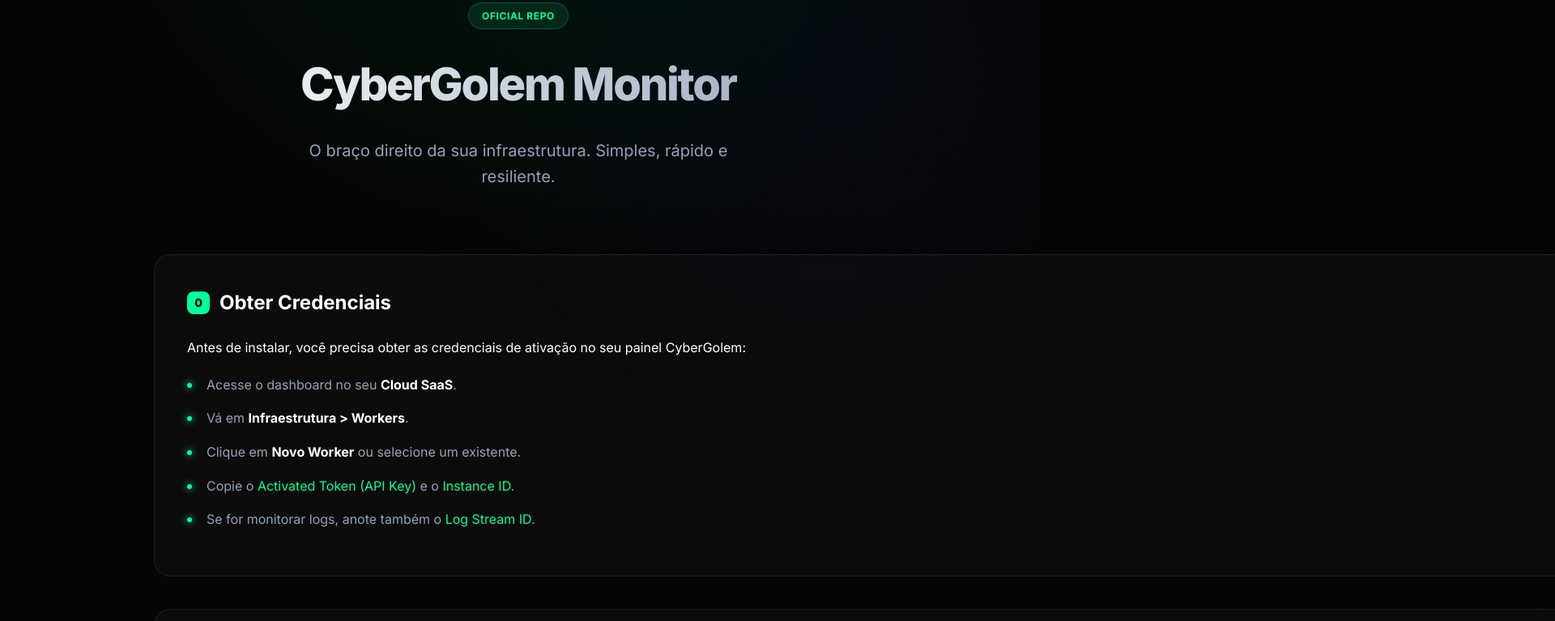
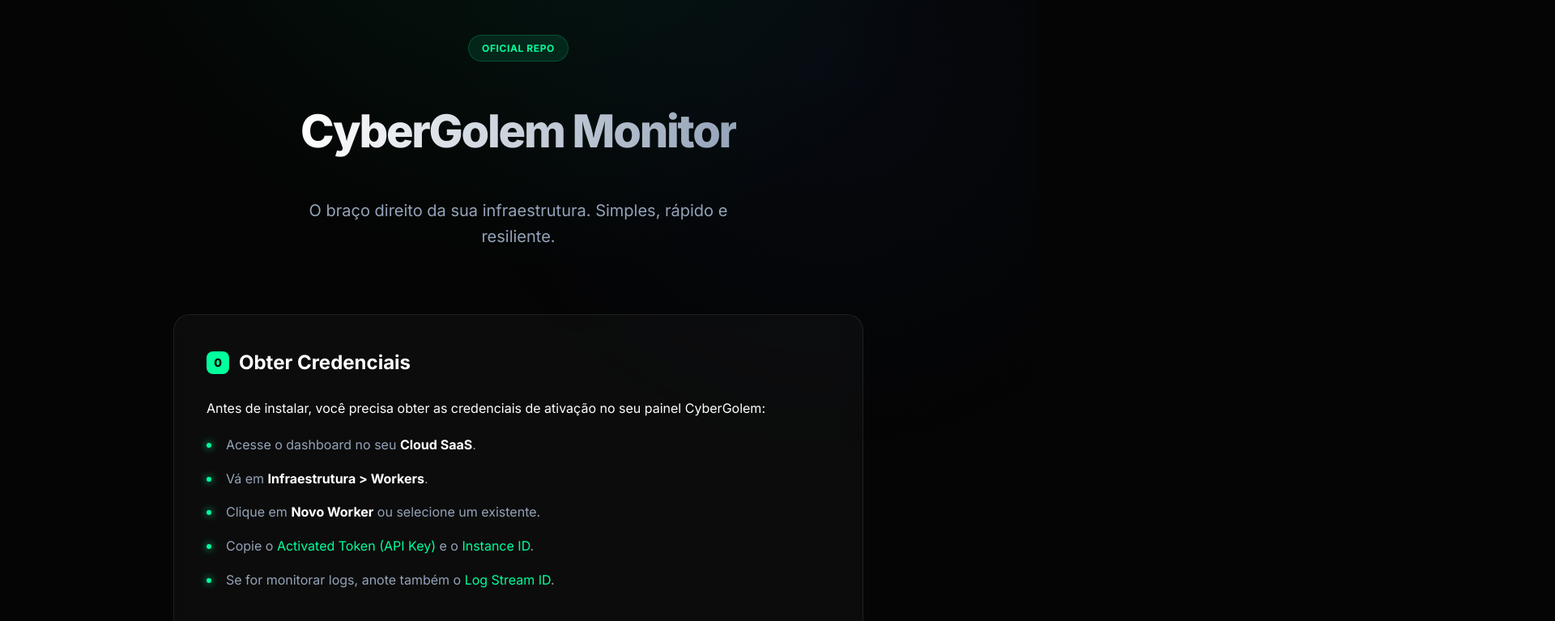
Before and after one commit to cybergolembr/monitor-worker-apt, a plain HTML site: page index.html in a window 1280 px wide. Shown: the part 77-844 px from the top of the page at 81% size, 1920 px wide, since content can reach past the window. Drawn offline with Linux system fonts and the light colour scheme.

Commit message:
fixes landingpage

```diff
--- a/index.html
+++ b/index.html
@@ -39,6 +39,8 @@
             display: flex;
             flex-direction: column;
             align-items: center;
+            width: 100%;
+            margin: 0;
             overflow-x: hidden;
         }
 
@@ -58,13 +60,21 @@
 
         .container {
             max-width: 900px;
-            width: 90%;
-            padding: 80px 0;
+            width: 100%;
+            padding: 120px 24px 80px;
+            display: flex;
+            flex-direction: column;
+            align-items: center;
         }
 
         header {
+            width: 100%;
             text-align: center;
             margin-bottom: 80px;
+            display: flex;
+            flex-direction: column;
+            align-items: center;
+            gap: 20px;
         }
 
         .badge {
@@ -86,9 +96,13 @@
             font-weight: 800;
             letter-spacing: -0.04em;
             margin-bottom: 20px;
+            line-height: 1.3;
+            padding: 0.1em 0;
             background: linear-gradient(to right, #FFFFFF, #94A3B8);
             -webkit-background-clip: text;
+            background-clip: text;
             -webkit-text-fill-color: transparent;
+            text-align: center;
         }
 
         .subtitle {
@@ -96,11 +110,15 @@
             color: var(--text-secondary);
             max-width: 600px;
             margin: 0 auto;
+            text-align: center;
         }
 
         .sections-grid {
             display: grid;
+            grid-template-columns: 1fr;
             gap: 40px;
+            width: 100%;
+            max-width: 100%;
         }
 
         .card {
@@ -110,6 +128,9 @@
             padding: 40px;
             backdrop-filter: blur(10px);
             transition: all 0.3s ease;
+            width: 100%;
+            min-width: 0;
+            box-sizing: border-box;
         }
 
         .card:hover {
@@ -153,6 +174,8 @@
             font-family: var(--font-mono);
             font-size: 0.9rem;
             color: #818CF8;
+            max-width: 100%;
+            display: block;
         }
 
         .copy-btn {
```
